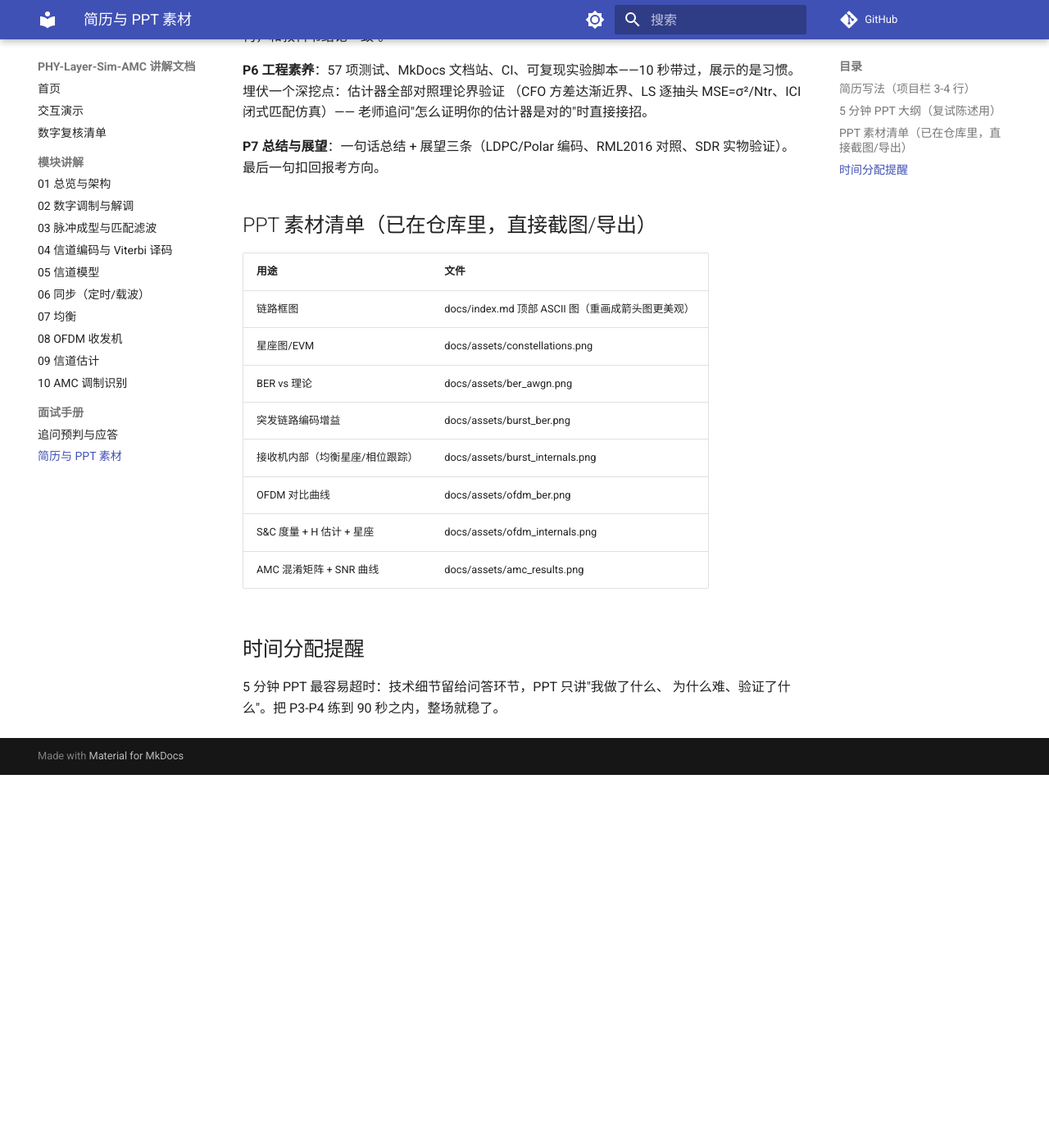
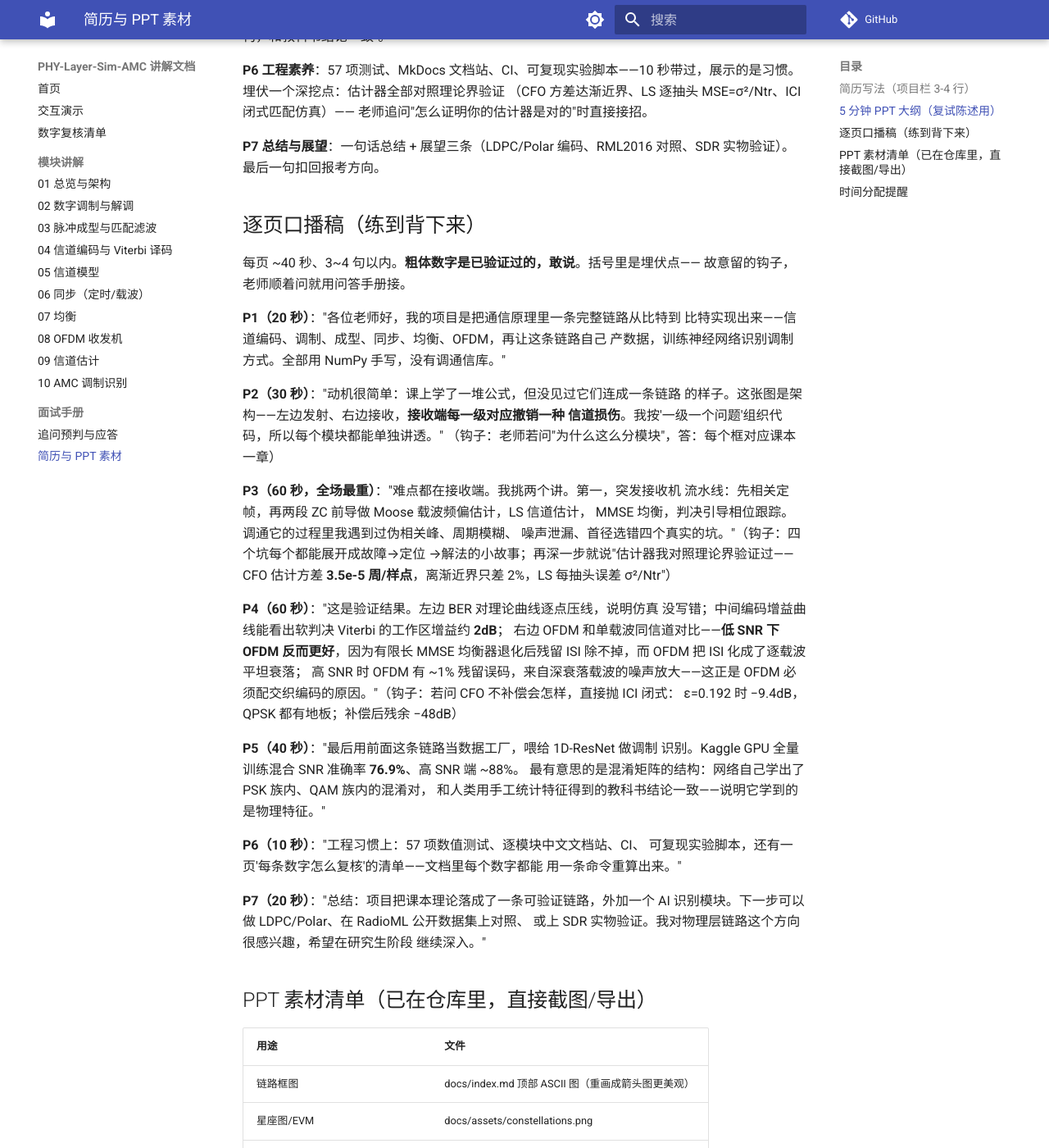
Before and after one commit to YZml1507/phy-layer-sim-amc, an MkDocs documentation site: the page built from docs/interview/resume-ppt.md, in a window 1280 px wide and 1400 px high, scrolled down 1015 px. Shown: the whole window at 82% size. Built offline with MkDocs 1.6.1 and Material for MkDocs 9.7.7, drawn with Linux system fonts in a browser that asks for light colours; comment, search, counter and statistics services are not loaded; before the commit the page ends 1960 px from its top, so only the background shows below that.

Commit message:
docs(resume-ppt): 逐页口播稿——每页计时台词+埋伏钩子+已验证数字
Co-Authored-By: Devin AI <158243242+devin-ai-integration[bot]@users.noreply.github.com>

```diff
--- a/docs/interview/resume-ppt.md
+++ b/docs/interview/resume-ppt.md
@@ -50,6 +50,49 @@ PSK 族/QAM 族的混淆结构，和教科书结论一致"。
 **P7 总结与展望**：一句话总结 + 展望三条（LDPC/Polar 编码、RML2016
 对照、SDR 实物验证）。最后一句扣回报考方向。
 
+## 逐页口播稿（练到背下来）
+
+每页 ~40 秒、3~4 句以内。**粗体数字是已验证过的，敢说**。括号里是埋伏点——
+故意留的钩子，老师顺着问就用问答手册接。
+
+**P1（20 秒）**："各位老师好，我的项目是把通信原理里一条完整链路从比特到
+比特实现出来——信道编码、调制、成型、同步、均衡、OFDM，再让这条链路自己
+产数据，训练神经网络识别调制方式。全部用 NumPy 手写，没有调通信库。"
+
+**P2（30 秒）**："动机很简单：课上学了一堆公式，但没见过它们连成一条链路
+的样子。这张图是架构——左边发射、右边接收，**接收端每一级对应撤销一种
+信道损伤**。我按'一级一个问题'组织代码，所以每个模块都能单独讲透。"
+（钩子：老师若问"为什么这么分模块"，答：每个框对应课本一章）
+
+**P3（60 秒，全场最重）**："难点都在接收端。我挑两个讲。第一，突发接收机
+流水线：先相关定帧，再两段 ZC 前导做 Moose 载波频偏估计，LS 信道估计，
+MMSE 均衡，判决引导相位跟踪。调通它的过程里我遇到过伪相关峰、周期模糊、
+噪声泄漏、首径选错四个真实的坑。"（钩子：四个坑每个都能展开成故障→定位
+→解法的小故事；再深一步就说"估计器我对照理论界验证过——CFO 估计方差
+**3.5e-5 周/样点**，离渐近界只差 2%，LS 每抽头误差 σ²/Ntr"）
+
+**P4（60 秒）**："这是验证结果。左边 BER 对理论曲线逐点压线，说明仿真
+没写错；中间编码增益曲线能看出软判决 Viterbi 的工作区增益约 **2dB**；
+右边 OFDM 和单载波同信道对比——**低 SNR 下 OFDM 反而更好**，因为有限长
+MMSE 均衡器退化后残留 ISI 除不掉，而 OFDM 把 ISI 化成了逐载波平坦衰落；
+高 SNR 时 OFDM 有 ~1% 残留误码，来自深衰落载波的噪声放大——这正是 OFDM
+必须配交织编码的原因。"（钩子：若问 CFO 不补偿会怎样，直接抛 ICI 闭式：
+ε=0.192 时 −9.4dB，QPSK 都有地板；补偿后残余 −48dB）
+
+**P5（40 秒）**："最后用前面这条链路当数据工厂，喂给 1D-ResNet 做调制
+识别。Kaggle GPU 全量训练混合 SNR 准确率 **76.9%**、高 SNR 端 ~88%。
+最有意思的是混淆矩阵的结构：网络自己学出了 PSK 族内、QAM 族内的混淆对，
+和人类用手工统计特征得到的教科书结论一致——说明它学到的是物理特征。"
+
+**P6（10 秒）**："工程习惯上：57 项数值测试、逐模块中文文档站、CI、
+可复现实验脚本，还有一页'每条数字怎么复核'的清单——文档里每个数字都能
+用一条命令重算出来。"
+
+**P7（20 秒）**："总结：项目把课本理论落成了一条可验证链路，外加一个
+AI 识别模块。下一步可以做 LDPC/Polar、在 RadioML 公开数据集上对照、
+或上 SDR 实物验证。我对物理层链路这个方向很感兴趣，希望在研究生阶段
+继续深入。"
+
 ## PPT 素材清单（已在仓库里，直接截图/导出）
 
 | 用途 | 文件 |
```
